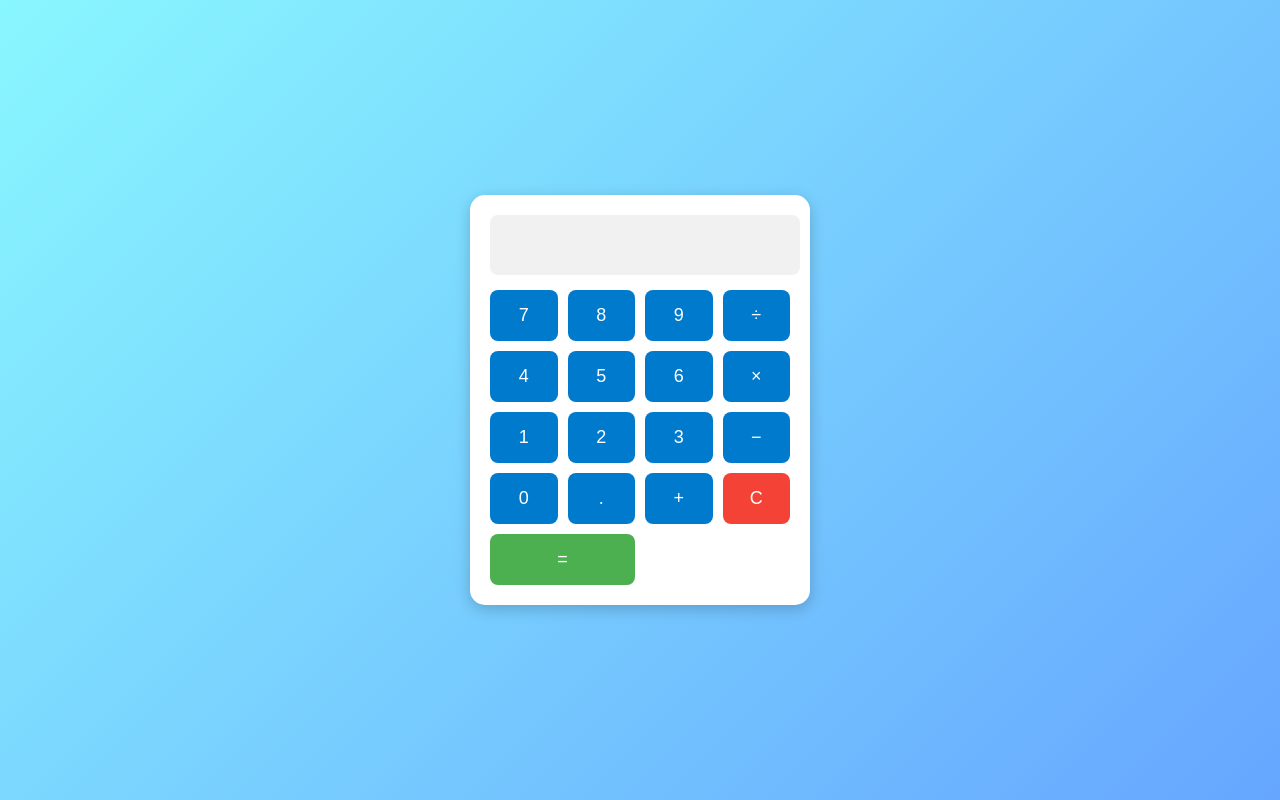
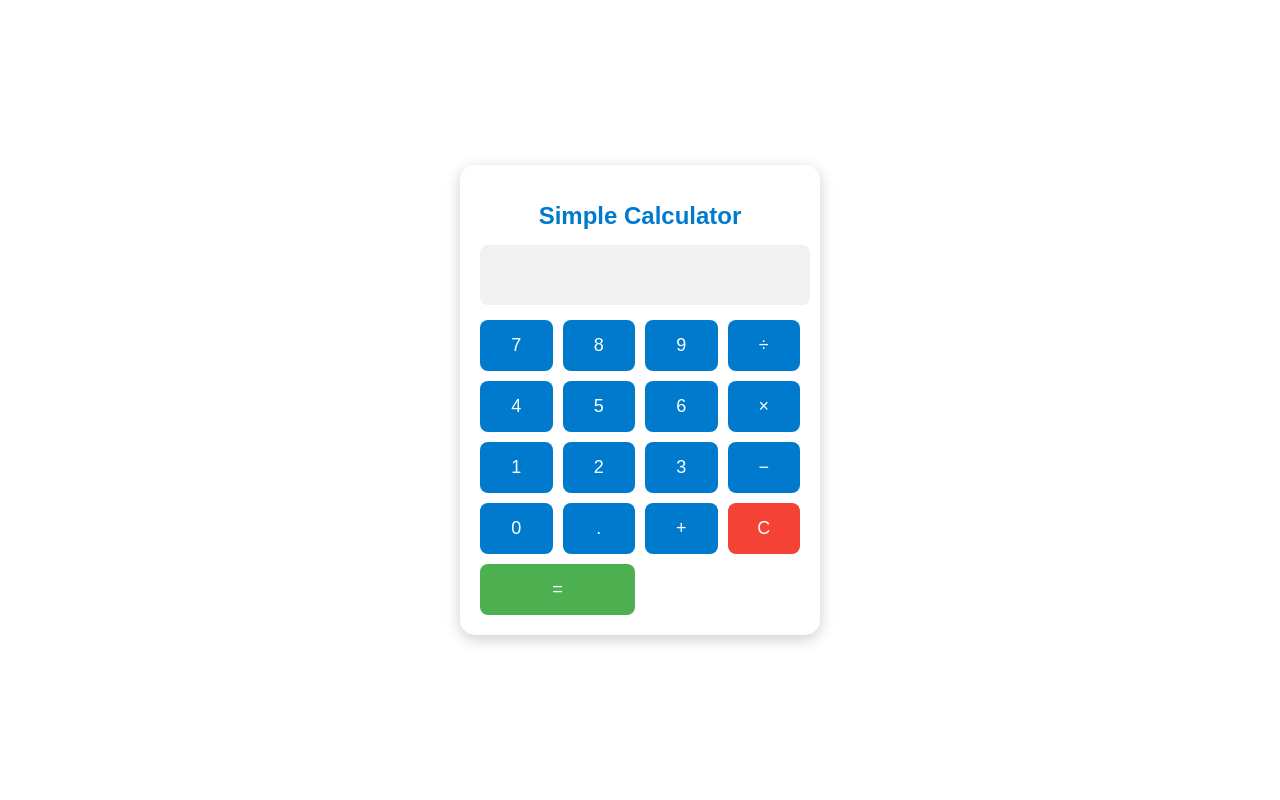
Before and after one commit to renashoby/devops_exp2, a plain HTML site: page index.html in a window 1280 px wide. Drawn offline with Linux system fonts and the light colour scheme.

Commit message:
Update index.html

```diff
--- a/index.html
+++ b/index.html
@@ -3,11 +3,11 @@
 <head>
     <meta charset="UTF-8" />
     <meta name="viewport" content="width=device-width, initial-scale=1" />
-    <title>Simple Calculator</title>
+    <title>Simple Calculator App</title>
     <style>
         body {
             font-family: Arial, sans-serif;
-            background: linear-gradient(135deg, #89f7fe, #66a6ff);
+            background-color: #ffffff;
             display: flex;
             justify-content: center;
             align-items: center;
@@ -19,7 +19,13 @@
             padding: 20px;
             border-radius: 15px;
             box-shadow: 0px 4px 15px rgba(0,0,0,0.2);
-            width: 300px;
+            width: 320px;
+            text-align: center;
+        }
+        h1 {
+            color: #007acc;
+            margin-bottom: 15px;
+            font-size: 24px;
         }
         .display {
             width: 100%;
@@ -68,6 +74,7 @@
 <body>
 
     <div class="calculator">
+        <h1>Simple Calculator</h1>
         <input type="text" id="display" class="display" disabled>
         <div class="buttons">
             <button onclick="appendValue('7')">7</button>
```
